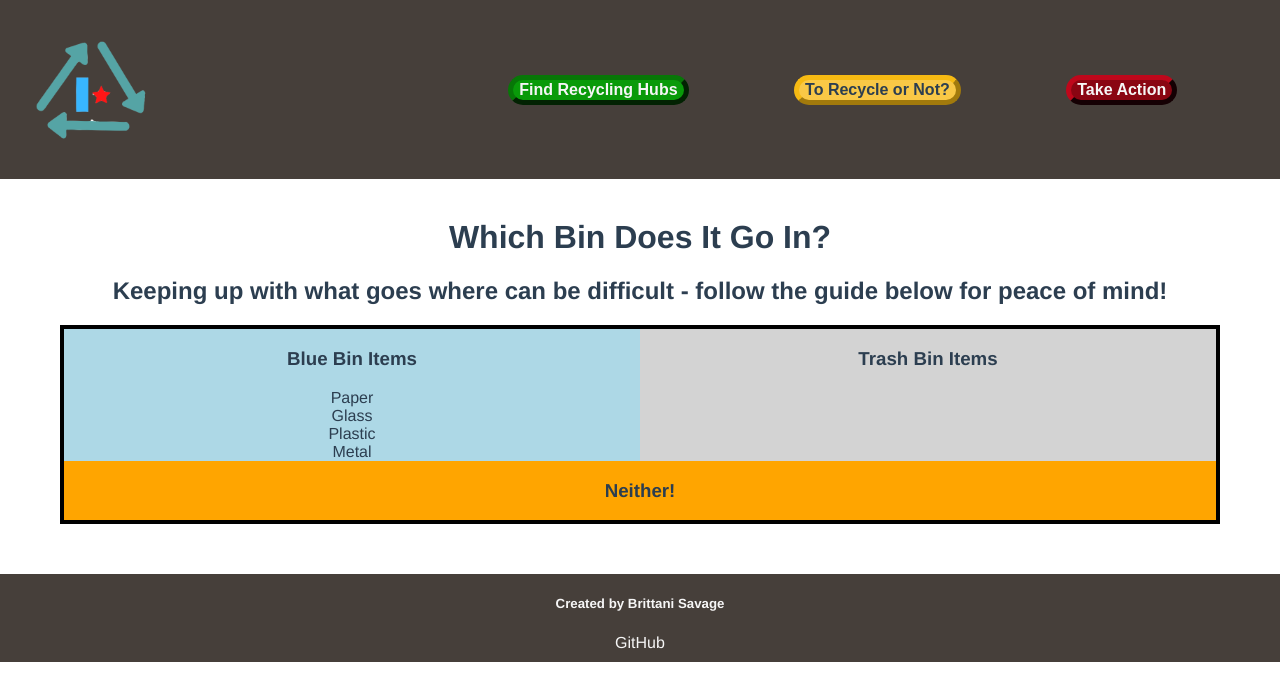
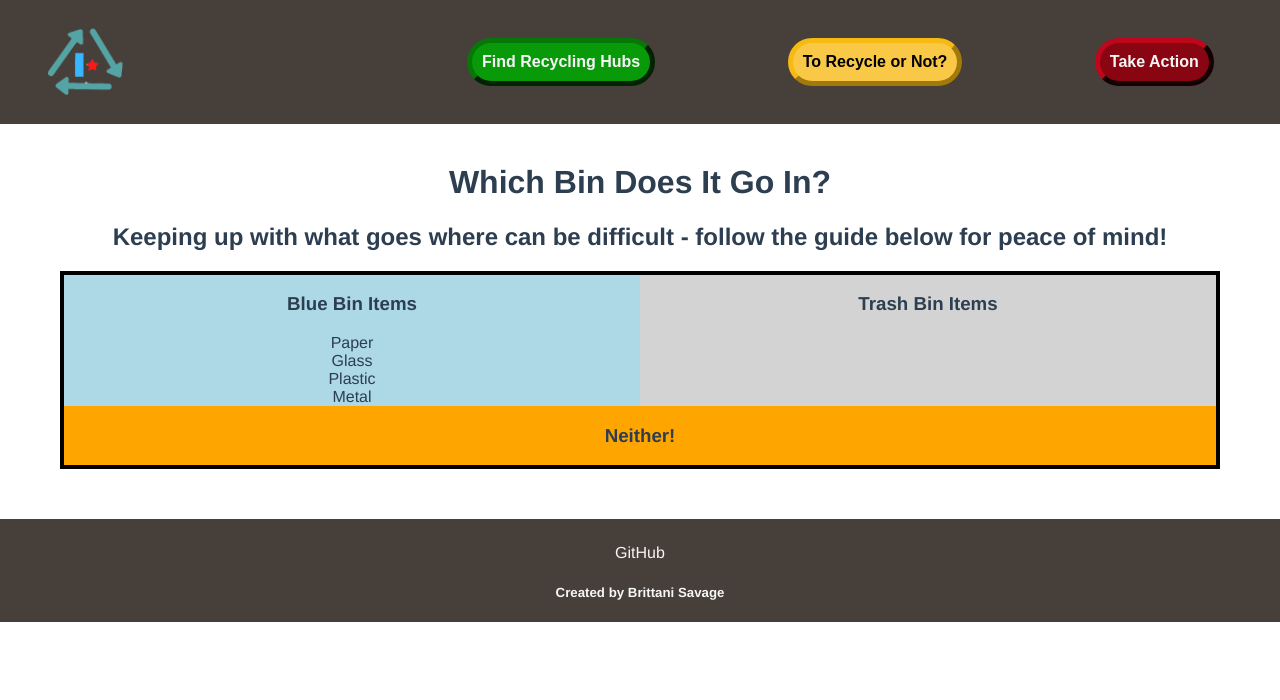
Before and after one commit to itsmeBrittani/Re.Chi.Cyle, a Vue app in the folder Re-Chi-Cyle/: page /#/learn in a window 1280 px wide. Shown: the top 700 px of the page. Built offline with nearby package versions, Linux system fonts and the light colour scheme.

Commit message:
Added orgs and links to action page

```diff
--- a/Re-Chi-Cyle/src/App.vue
+++ b/Re-Chi-Cyle/src/App.vue
@@ -2,10 +2,11 @@
   <div id="app">
       <header>
         <div class='nav-bar'>
-            <router-link to='/'><img class='nav-bar-img' alt='recycling logo with Chicago blue bar and red star' src='./assets/RCClogo.png'/></router-link>
-            <router-link to='/find'><button class='nav-button-find'><strong>Find Recycling Hubs</strong></button></router-link>
+          <div>
+            <router-link to='/'><img class='nav-bar-img' alt='recycling logo with Chicago blue bar and red star' src='./assets/RCClogo.png'/></router-link></div>
+            <div class='header-buttons'><router-link to='/find'><button class='nav-button-find'><strong>Find Recycling Hubs</strong></button></router-link>
             <router-link to='/learn'><button class='nav-button-learn'><strong>To Recycle or Not?</strong></button></router-link>
-            <router-link to='/action'><button class='nav-button-action'><strong>Take Action</strong></button></router-link>
+            <router-link to='/action'><button class='nav-button-action'><strong>Take Action</strong></button></router-link></div>
 </div>
     </header>
     <main>
@@ -13,8 +14,8 @@
     </main>
     <footer>
         <div class='footer-bar'>
-            <h5 class='footer-text'>Created by Brittani Savage<br/></h5>
             <a class='footer-link' href="https://github.com/itsmeBrittani">GitHub</a>
+            <h5 class='footer-text'>Created by Brittani Savage</h5>
 </div>
     </footer>
   </div>
@@ -55,8 +56,9 @@ main {
 }
 
 .nav-bar-img {
-    width: 35%;
+    width: 30%;
     height: auto;
+    margin-left: 25px;
 }
 
 .nav-button-find {
@@ -65,20 +67,20 @@ main {
     background: #099A09;
     color: #f6f6f6;
     height: auto;
-    width: auto;
+    width: 100%;
     font-size: 1em;
-    margin-right: 100px;
+    padding: 10px;
 }
 
 .nav-button-learn {
     border: 5px outset #F6BA13;
     border-radius: 50px;
     background: #F9C846;
-    color: #2c3e50;
+    color: black;
     height: auto;
-    width: auto;
+    width: 100%;
     font-size: 1em;
-    margin-right: 100px;
+    padding: 10px;
 }
 
 .nav-button-action {
@@ -87,9 +89,15 @@ main {
     background: #8A0512;
     color: #f6f6f6;
     height: auto;
-    width: auto;
+    width: 100%;
     font-size: 1em;
-    margin-right: 100px;
+    padding: 10px;
+}
+
+.header-buttons{
+  width: 90%;
+  display: flex;
+  justify-content: space-around;
 }
 
 .footer-bar{
@@ -105,12 +113,13 @@ main {
     margin-top: 50px;
 }
 
-a, .footer-text{
-    text-decoration: none;
+.footer-text{
     color: #f6f6f6;
 }
 
 .footer-link{
-    margin-bottom: 10px;
+    text-decoration: none;
+    margin-top: 25px;
+    color: #f6f6f6;
 }
 </style>
--- a/Re-Chi-Cyle/src/components/action.vue
+++ b/Re-Chi-Cyle/src/components/action.vue
@@ -7,8 +7,8 @@
     <p class='error' v-if='error'>{{ error }}</p>
     <div class='events-container'>
       <h2 class='recy-title'> Recycling Events </h2>
-      <div class='event'>This where the events will go</div>
-      <!-- <div class='event' v-for='(event, index) in events' v-bind:item='event' v-bind:index='index' v-bind:key='event._id'>
+      <div class='event'>Coming Soon</div>
+      <div class='event-maybe' v-for='(event, index) in events' v-bind:item='event' v-bind:index='index' v-bind:key='event._id'>
         {{`${event.createdAt.getDate()}/${event.createdAt.getMonth()}/${event.createdAt.getFullYear()}`}}
         <p class='event-title'>{{ event.title }}</p>
         <p class='location'>{{ event.location }}</p>
@@ -16,13 +16,25 @@
         <p class='startTime'>{{ event.startTime }}</p>
         <p class='endTime'>{{ event.endTime }}</p>
         <p class='description'>{{ event.description }}</p>
-      </div>  -->
+      </div>
   </div>
   <div class='contact-connect-container'>
     <h2>Contact your Alderperson</h2>
         <a href='https://www.chicago.gov/city/en/depts/mayor/iframe/lookup_ward_and_alderman.html'><button class='find-my-button'><strong>Find My Alderperson</strong></button></a><br />
         <hr>
     <h2>Connect with local organizations</h2>
+    <ul>
+      <a class='org-list' href='https://chicagorecyclingcoalition.org'><li>Chicago Recycling Coalition</li></a>
+      <a class='org-list' href='http://www.chicagosustainabilitytaskforce.org/'><li>Chicago Sustainability Task Force</li></a>
+      <a class='org-list' href='http://setaskforce.org/'><li>Southeast Environmental Task Force</li></a>
+      <a class='org-list' href='https://www.blacksingreen.org/'><li>BIG: Blacks in Green</li></a>
+      <a class='org-list' href='https://www.thewasteshed.com/'><li>The WasteShed</li></a>
+      <a class='org-list' href='http://neighbor-space.org/'><li>Neighbor-Space</li></a>
+      <a class='org-list' href='https://semillasdejusticia.weebly.com/'><li>Semillas de Justicia</li></a>
+      <a class='org-list' href='http://chicagopatchworkfarms.com/'><li>Chicago Patchwork Farms</li></a>
+      <a class='org-list' href='https://greencorpschicago.org/'><li>Greencorps Chicago</li></a>
+      <a class='org-list' href='https://www.chicagoparkdistrict.com/parks-facilities/cooperation-operation-park-573'><li>The Cooperation Operation</li></a>
+    </ul>
     </div>
   </div>
   </div>
@@ -31,6 +43,7 @@
 
 <style>
 .container{
+  margin-top: 50px;
   display: flex;
   justify-content: space-around;
 }
@@ -55,4 +68,16 @@
     margin-bottom: 15px;
 }
 
+.org-list{
+  color: #2c3e50;
+  text-decoration: none;
+}
+
+ul{
+  list-style-type: none;
+  text-align: center;
+  margin-right: 40px;
+  line-height: 200%;
+}
+
 </style>
```
Also changed, not shown: Re-Chi-Cyle/src/EventService.js (added, +30 -0 lines).
